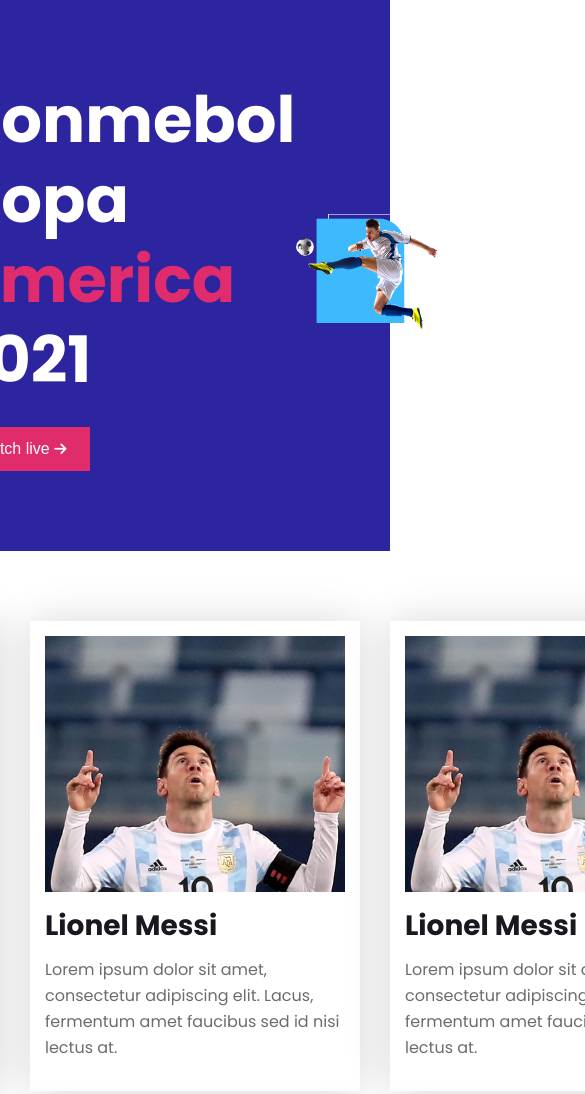
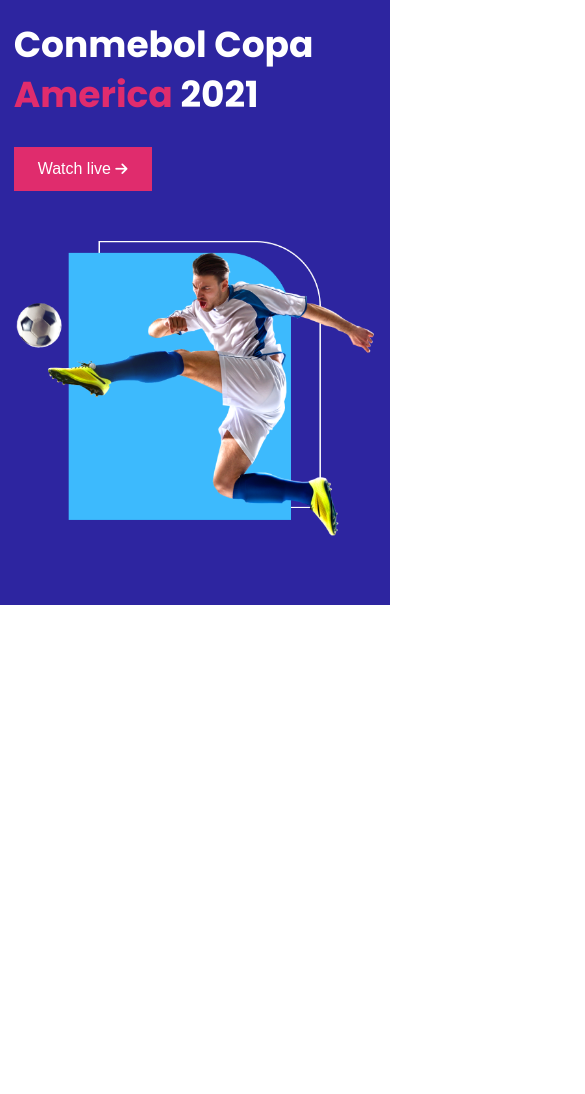
Before and after one commit to MMMonir/assignment-2, a plain HTML site: page index.html in a window 390 px wide. Shown: the top 1094 px of the page, 585 px wide, since content can reach past the window. After the commit the page ends 844 px from the top, so only its background shows below. Drawn offline with Linux system fonts and the light colour scheme.

Commit message:
Mobile Version

```diff
--- a/styles/style.css
+++ b/styles/style.css
@@ -10,14 +10,17 @@
     padding: 0;
 }
  body{
+    width: 100%;
      font-family: 'Poppins', sans-serif;
  }
 
  /* Banner Section */
  header{
+    width: 100%;
     display: flex;
     justify-content: center;
     background-color: #2d25a0;
+    /* flex-wrap: wrap; */
  }
  .banner-container{
     width: 1130px;
@@ -255,3 +258,37 @@ font-size: 18px;
 line-height: 24px;
 font-weight: normal;
 }
+
+/* Media Queries */
+
+/* Mobile Screen */
+@media only screen and (max-width: 688px) {
+   header{
+      max-width: 688px;
+   }
+   .banner-container{
+      display: flex;
+      flex-direction: column;
+      margin-top: 20px;
+      margin-bottom: 60px;
+   }
+   .banner-des {
+      width: 93%;
+      margin-bottom: 50px;
+  }
+  .banner-title{
+      font-size: 36px;
+      line-height: 50px;
+      font-weight: 700;
+      word-break: break-word;
+  }
+  .banner-image{
+      width: 93%;
+  }
+
+
+
+   .players-container, match-container, .ani-container, .sponsor-container, .footer-container, .match-container{
+      display: none;
+   }
+}
```
